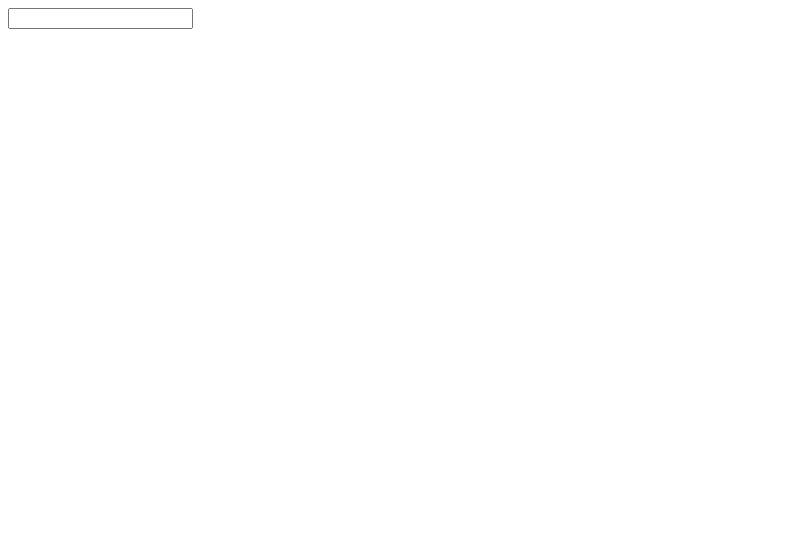
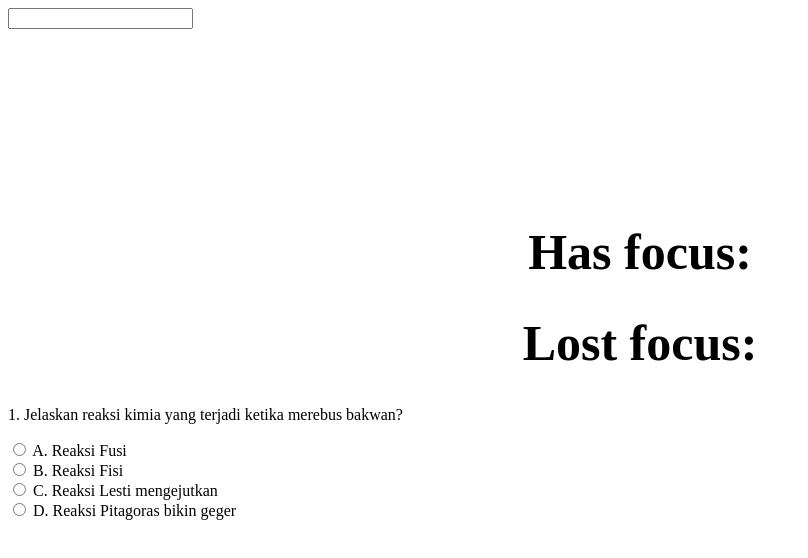
Before and after one commit to riyhs/riyhs.github.io, a plain HTML site: page experiment/tabHasFocus.html in a window 1280 px wide. Shown: the whole page, without its empty margins (0-808 px from the left). Drawn offline with Linux system fonts and the light colour scheme.

Commit message:
easter egg

```diff
--- a/experiment/tabHasFocus.html
+++ b/experiment/tabHasFocus.html
@@ -2,7 +2,14 @@
 <html>
 
 <head>
-    <title></title>
+    <title>Yoo</title>
+    <style>
+        h1 {
+            width: 100%;
+            text-align: center;
+            font-size: 50px;
+        }
+    </style>
 </head>
 
 <body>
@@ -10,9 +17,21 @@
         <input type="text">
     </form>
 
-    <h1 id="txt1"></h1>
-    <h1 id="txt2"></h1>
+    <h1 style="padding-top: 20vh;" id="txt1">Has focus: </h1>
+    <h1 id="txt2">Lost focus: </h1>
 
+    <form action="">
+        <p>1. Jelaskan reaksi kimia yang terjadi ketika merebus bakwan?</p>
+
+        <input type="radio" id="a" name="anser" value="A. Reaksi Fusi" onchange="gift()">
+        <label for="a">A. Reaksi Fusi</label><br>
+        <input type="radio" id="b" name="anser" value="B. Reaksi Fisi" onchange="gift()">
+        <label for="b">B. Reaksi Fisi</label><br>
+        <input type="radio" id="c" name="anser" value="C. Reaksi Lesti mengejutkan" onchange="gift()">
+        <label for="c">C. Reaksi Lesti mengejutkan</label><br>
+        <input type="radio" id="d" name="anser" value="D. Reaksi Pitagoras bikin geger" onchange="gift()">
+        <label for="d">D. Reaksi Pitagoras bikin geger</label>
+    </form>
 
     <script type="text/javascript">
         let hasFocus = 0
@@ -41,6 +60,10 @@
                 document.title = titleText
             }
         });
+
+        function gift() {
+            window.alert("Awokwokwok goblok sia >.<");
+        }
     </script>
 </body>
 
```
